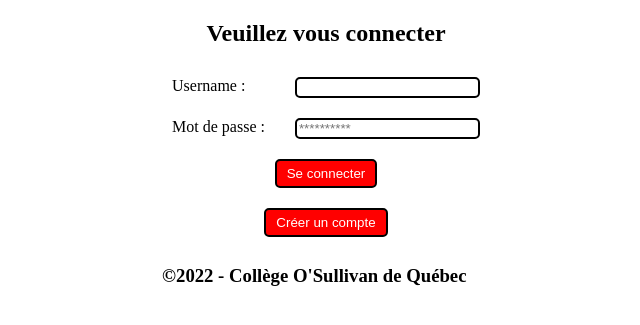
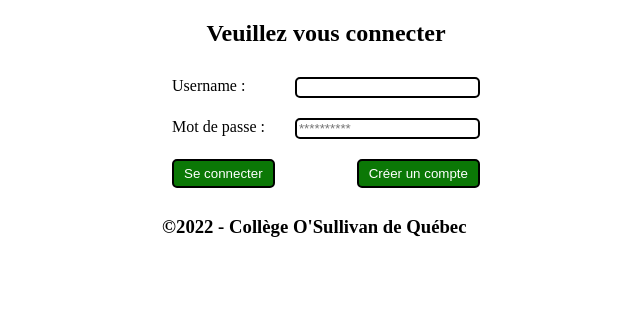
Before and after one commit to meghanebedard/php-mysql-projet3, a PHP site: page /login.php in a window 1280 px wide. Shown: the part 243-568 px from the top of the page, without its empty margins (314-954 px from the left). Run offline with PHP 8.4, Linux system fonts and the light colour scheme.

Commit message:
fix css login

```diff
--- a/login.php
+++ b/login.php
@@ -1,10 +1,12 @@
 <!DOCTYPE html>
 <html>
+
 <head>
     <title>Créer un compte</title>
     <meta charset="utf-8">
     <link rel="stylesheet" href="styles.css">
 </head>
+
 <body id="login">
     <div class="center">
         <?php
@@ -15,17 +17,19 @@
     <form method="post" action="register.php">
         <div class="champ">
             <label>Username : </label>
-                <input class="field" type="text" name="username" pattern="[A-Za-z0-9]{2,30}" required/>
+            <input class="field" type="text" name="username" pattern="[A-Za-z0-9]{2,30}" required />
         </div>
         <div class="champ">
             <label>Mot de passe : </label>
-                <input class="field" type="text" name="motdepasse" placeholder="**********" pattern="[A-Za-z0-9 !@#$%?&*()éèà^.,+=_-]{2,30}" required/>
+            <input class="field" type="text" name="motdepasse" placeholder="**********" pattern="[A-Za-z0-9 !@#$%?&*()éèà^.,+=_-]{2,30}" required />
         </div>
-            <div class="champ boutton">
+        <div class="boutton">
+            <div class="champ">
                 <input class="btn" type="submit" name="login" value="Se connecter" />
             </div>
-            <div class="champ boutton">
+            <div class="champ">
                 <input class="btn" type="submit" name="link" value="Créer un compte" onclick="location.href='register.php';" />
+            </div>
         </div>
     </form>
     <?php
@@ -33,17 +37,19 @@
     if (isset($_POST["register"])) {
         $username = $_POST["username"];
         $motdepasse = $_POST["motdepasse"];
-
+/*
         $registerAccount = $dbco->prepare(
             "INSERT INTO utilisateurs (nomComplet, username, codePostal, email, motDePasse)
             VALUES
             ('$nom', '$username', '$codepostal', '$email', '$motdepasse')
-            ");
-            $registerAccount -> execute();
+            "
+        );
+        $registerAccount->execute();*/
     }
     ?>
     <?php
     include "footer.php";
     ?>
 </body>
+
 </html>
--- a/styles.css
+++ b/styles.css
@@ -7,7 +7,7 @@ body {
     text-align: center;
 }
 
-form > div {
+form>div {
     display: flex;
     flex-direction: row;
     justify-content: space-between;
@@ -23,14 +23,23 @@ input {
     border-radius: 5px;
 }
 
+#login .boutton .champ {
+    max-width: fit-content;
+}
 
+#login .boutton {
+    display: flex;
+    flex-direction: row;
+    justify-content: space-between;
+    padding: 10px;
+}
 
-.boutton {
+#register .boutton {
     justify-content: center;
 }
 
 input.btn {
     padding: 5px 10px;
-    background-color: red;/*#0B7806*/
+    background-color: #0B7806;
     color: white;
 }
```
Lines whose indentation alone changed are shown as unchanged.
